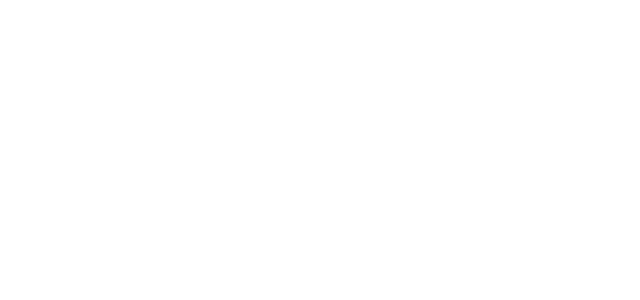
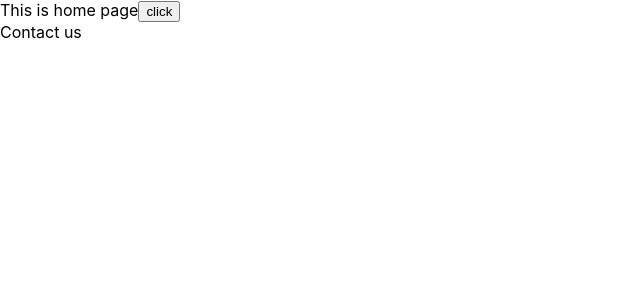
Before and after one commit to B-savaliya/first-project, a React (Create React App) app: page /contactus in a window 1280 px wide. Before the commit this address had no page. Shown: the top 300 px of the page, without its empty margins (0-640 px from the left). Built offline with nearby package versions, Linux system fonts and the light colour scheme.

Commit message:
add: nested routes

```diff
--- a/src/App.js
+++ b/src/App.js
@@ -1,25 +1,32 @@
-import {
-  BrowserRouter,
-  Route,
-  RouterProvider,
-  Routes,
-  createBrowserRouter,
-  useNavigate,
-} from "react-router-dom";
+// // new routing
+import { RouterProvider, createBrowserRouter } from "react-router-dom";
 import "./App.css";
-import Home from "./components/home";
+import Layout from "./components/home";
 import Blogs from "./components/blogs";
 import BlogDetails from "./components/blogs/blogDetails";
-
-// browserrouter
-// routes
-// route
+import ContactUs from "./components/contactus";
 
 function App() {
   const routeData = [
     {
       path: "/",
-      element: <Home />,
+      element: <Layout />,
+      children: [
+        {
+          path: "blog",
+          element: <Blogs />,
+          children: [
+            {
+              path: ":id",
+              element: <BlogDetails />,
+            },
+          ],
+        },
+        {
+          path: "contactus",
+          element: <ContactUs />,
+        },
+      ],
     },
     {
       path: "/blog",
@@ -31,19 +38,34 @@
     },
   ];
   const router = createBrowserRouter(routeData);
-  return (
-    // <RouterProvider router={router} />
-    <BrowserRouter>
-      <Routes>
-        {routeData.map((el) => {
-          return <Route path={el.path} element={el.element} key={el.path} />;
-        })}
-        {/* <Route path="/" element={<Home />} />
-        <Route path="/blog" element={<Blogs />} />
-        <Route path="/blog/blogdetails" element={<BlogDetails />} /> */}
-      </Routes>
-    </BrowserRouter>
-  );
+  return <RouterProvider router={router} />;
 }
 
 export default App;
+
+// Old routing
+// import { BrowserRouter, Route, Routes } from "react-router-dom";
+// import "./App.css";
+// import Layout from "./components/home";
+// import Blogs from "./components/blogs";
+// import BlogDetails from "./components/blogs/blogDetails";
+
+// // browserrouter
+// // routes
+// // route
+
+// function App() {
+//   return (
+//     <BrowserRouter>
+//       <Routes>
+//         <Route path={"/"} element={<Layout />}>
+//           <Route path={"blog"} element={<Blogs />}>
+//             <Route path={"blogdetails"} element={<BlogDetails />} />;
+//           </Route>
+//         </Route>
+//       </Routes>
+//     </BrowserRouter>
+//   );
+// }
+
+// export default App;
--- a/src/components/blogs/index.js
+++ b/src/components/blogs/index.js
@@ -1,11 +1,12 @@
 import React from "react";
-import { Link } from "react-router-dom";
+import { Link, Outlet } from "react-router-dom";
 
 function Blogs() {
   return (
     <div>
       This is blog page
-      <Link to={"/blog/blogdetails"}>To blog details</Link>
+      <Link to={"/blog/ksjlfdjkldsfkjlsdfjklsdfslkjdf"}>To blog details</Link>
+      <Outlet />
     </div>
   );
 }
--- /dev/null
+++ b/src/components/contactus/index.js
@@ -0,0 +1,11 @@
+import React from "react";
+import { useSearchParams } from "react-router-dom";
+
+function ContactUs() {
+  const [searchParams, setSearchParams] = useSearchParams();
+  const color = searchParams.get("color");
+  const size = searchParams.get("size");
+  return <div>Contact us</div>;
+}
+
+export default ContactUs;
--- a/src/components/home/index.js
+++ b/src/components/home/index.js
@@ -1,6 +1,6 @@
 import React from "react";
 import Button from "../../common/components/button";
-import { Link, useNavigate } from "react-router-dom";
+import { Link, Outlet, useNavigate } from "react-router-dom";
 
 function Home() {
   const navigate = useNavigate()
@@ -18,6 +18,7 @@
           click
         </button>
       {/* </Link> */}
+      <Outlet />
     </div>
   );
 }
```
